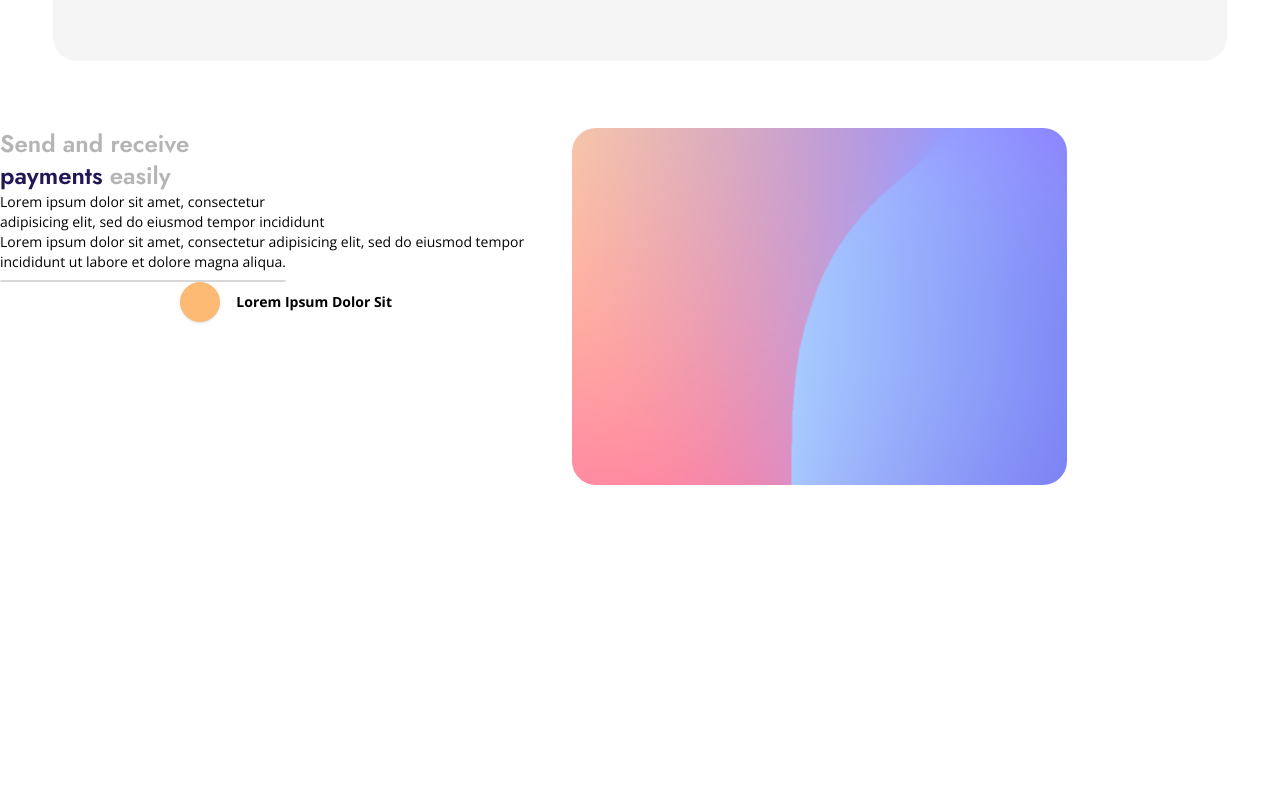
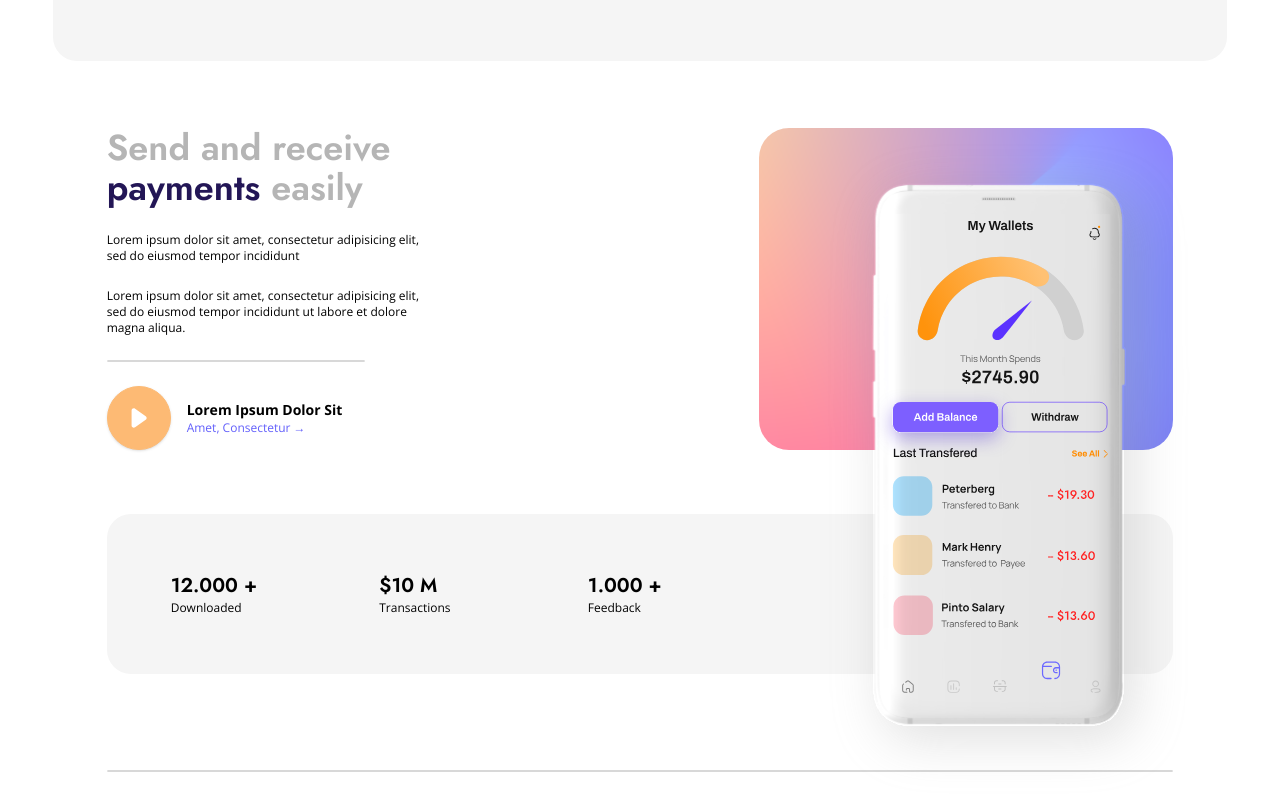
Before and after one commit to nikolayy-dimitrov/PrimePay, a React (Vite) app: page / in a window 1280 px wide. Shown: the part 1560-2362 px from the top of the page. Before the commit the page ends 2045 px from the top, so only its background shows below. Built offline with nearby package versions, Linux system fonts and the light colour scheme.

Commit message:
desktop home page done

```diff
--- a/src/pages/Home.tsx
+++ b/src/pages/Home.tsx
@@ -10,6 +10,8 @@ import CreateAccIcon from "../assets/Create-Account-Icon.svg";
 import AttachIcon from "../assets/Attach-Account-Icon.svg";
 import SendIcon from "../assets/Send-M-Icon.svg";
 import BackgroundThird from "../assets/Background-Img-3-section.svg";
+import MobileImgTwo from "../assets/Mobile-Image-Home-Example-2.svg";
+import PlayIcon from "../assets/Play.svg";
 
 type Props = {
     setSelectedPage: (value: SelectedPage) => void;
@@ -27,10 +29,12 @@ const Home = ({setSelectedPage}: Props) => {
                             <h2> Online <span className="text-white max-md:text-secondary">Payment</span> App </h2>
                         </h2>
                         <div className="flex items-center justify-center pt-6">
-                            <p className="font-OpenSans font-semibold">A Simple Yet Modern Solution To Showcase Your App</p>
+                            <p className="font-OpenSans font-semibold">A Simple Yet Modern Solution To Showcase Your
+                                App</p>
                         </div>
                         <div className="mt-10">
-                            <AnchorLink className="text-bgc text-sm font-Inter font-semibold rounded-3xl bg-primary px-8 py-4 relative"
+                            <AnchorLink
+                                className="text-bgc text-sm font-Inter font-semibold rounded-3xl bg-primary px-8 py-4 relative"
                                 onClick={() => setSelectedPage(SelectedPage.Home)}
                                 href={`#${SelectedPage.Home}`}
                             >GET STARTED</AnchorLink>
@@ -39,9 +43,12 @@ const Home = ({setSelectedPage}: Props) => {
                 </div>
                 <div className="relative flex items-end justify-center h-screen">
                     <div className="absolute inset-0 flex justify-center items-center">
-                        <img alt="home-page-hero-background" src={HeroBackground} className="w-11/12 h-screen max-md:hidden"/>
-                        <img alt="money-icon" src={MoneyImg} className="absolute size-52 left-[25%] bottom-[10%] max-md:hidden" />
-                        <img alt="money-icon" src={CardImg} className="absolute size-36 right-[25%] bottom-[5%] max-md:hidden" />
+                        <img alt="home-page-hero-background" src={HeroBackground}
+                             className="w-11/12 h-screen max-md:hidden"/>
+                        <img alt="money-icon" src={MoneyImg}
+                             className="absolute size-52 left-[25%] bottom-[10%] max-md:hidden"/>
+                        <img alt="money-icon" src={CardImg}
+                             className="absolute size-36 right-[25%] bottom-[5%] max-md:hidden"/>
                     </div>
                     <div className="z-20 -mb-96 ml-4 h-full flex items-center justify-center">
                         <img alt="phone-app-image" src={PhoneImg} className="h-5/6 absolute"/>
@@ -56,7 +63,7 @@ const Home = ({setSelectedPage}: Props) => {
                     <img alt="message-icon" src={MessageImg} className="max-md:hidden size-32"/>
                 </div>
                 <div className="flex items-end justify-center h-full">
-                    <div className="grid md:grid-cols-3 bottom-10 gap-8 pb-32 p-6">
+                    <div className="grid md:grid-cols-3 bottom-10 gap-8 pb-32 p-20">
                         <div className="flex flex-col items-center">
                             <img alt="create-account-icon" src={CreateAccIcon} className="mb-4"/>
                             <h4 className="font-Jost font-medium text-center mb-2">Create An Account</h4>
@@ -81,26 +88,59 @@ const Home = ({setSelectedPage}: Props) => {
         </div>
         {/*3rd section*/}
         <div>
-            <div className="flex w-10/12">
-                <div className="font-Jost font-semibold text-2xl">
+            <div className="flex flex-col items-center">
+                <div className="w-10/12 max-w-6xl mx-auto mb-16">
+                    <div className="flex gap-8">
+                        <div className="flex-1 font-Jost font-semibold text-4xl">
                             <h2 className="text-gray-txt">Send and receive<h2 className="text-primary">payments
                                 <span className="text-gray-txt"> easily</span></h2></h2>
-                    <p className="font-OpenSans font-normal text-sm text-balance">
+                            <p className="font-OpenSans font-normal text-xs text-balance mt-6">
                                 Lorem ipsum dolor sit amet, consectetur
-                        adipisicing elit, sed do eiusmod tempor incididunt</p>
-                    <p className="font-OpenSans font-normal text-sm text-wrap">
-                        Lorem ipsum dolor sit amet, consectetur adipisicing elit,
-                        sed do eiusmod tempor incididunt ut labore et dolore magna aliqua.</p>
-                    <div className="border-gray-line mt-2 rounded-3xl w-1/2 border bg-gray-line"></div>
-                    <div className="flex items-center justify-center gap-4">
-                        <div className="shadow flex justify-center items-center border border-orange-300 bg-orange-300 rounded-3xl h-10 w-10"></div>
+                                adipisicing elit,<br /> sed do eiusmod tempor incididunt</p>
+                            <p className="font-OpenSans font-normal text-xs text-balance mt-6">
+                                Lorem ipsum dolor sit amet, consectetur adipisicing elit,<br />
+                                sed do eiusmod tempor incididunt ut labore et dolore<br /> magna aliqua.</p>
+                            <div className="border-gray-line mt-6 rounded-3xl w-1/2 border bg-gray-line"></div>
+                            <div className="flex items-center gap-4 mt-6">
+                                <div
+                                    className="shadow flex justify-center items-center border border-orange-300 bg-orange-300 rounded-full h-16 w-16">
+                                    <img alt="play-icon" src={PlayIcon} className="size-5"/>
+                                </div>
+                                <div>
                                     <h5 className="text-sm font-OpenSans font-bold">Lorem Ipsum Dolor Sit</h5>
+                                    <p className="text-xs font-OpenSans font-normal text-secondary">Amet, Consectetur →</p>
                                 </div>
                             </div>
-                <div className="flex">
-                    <img alt="backgrond-image" src={BackgroundThird} className="rounded-3xl" />
+                        </div>
+                        <div className="flex-1 flex justify-end">
+                            <img alt="background-image" src={BackgroundThird}
+                                 className="rounded-[30px] w-4/5 h-auto"/>
                         </div>
                     </div>
+                </div>
+                <div className="z-20 ml-[28%] h-full flex items-end  justify-start">
+                    <img alt="example-mobile-image" src={MobileImgTwo} className="-mb-72 absolute h-5/6"/>
+                </div>
+                <div className="p-16 w-10/12 bg-bgc rounded-3xl h-40 mb-20 flex items-center">
+                    <div className="grid grid-cols-3 w-2/3">
+                        <div className="text-left">
+                            <h4 className="font-Jost font-semibold text-xl">12.000 +</h4>
+                            <p className="font-OpenSans text-xs">Downloaded</p>
+                        </div>
+                        <div className="text-left">
+                            <h4 className="font-Jost font-semibold text-xl">$10 M</h4>
+                            <p className="font-OpenSans text-xs">Transactions</p>
+                        </div>
+                        <div className="text-left">
+                            <h4 className="font-Jost font-semibold text-xl">1.000 +</h4>
+                            <p className="font-OpenSans text-xs">Feedback</p>
+                        </div>
+                    </div>
+                </div>
+            </div>
+        </div>
+        <div className="flex justify-center items-center">
+            <div className="rounded-full border-gray-line mt-4 w-10/12 border bg-gray-line"></div>
         </div>
     </section>
 }
```
Also changed, not shown: src/assets/Mobile-Image-Home-Example-2.svg (added), src/assets/Play.svg (added). Lines whose indentation alone changed are shown as unchanged.
